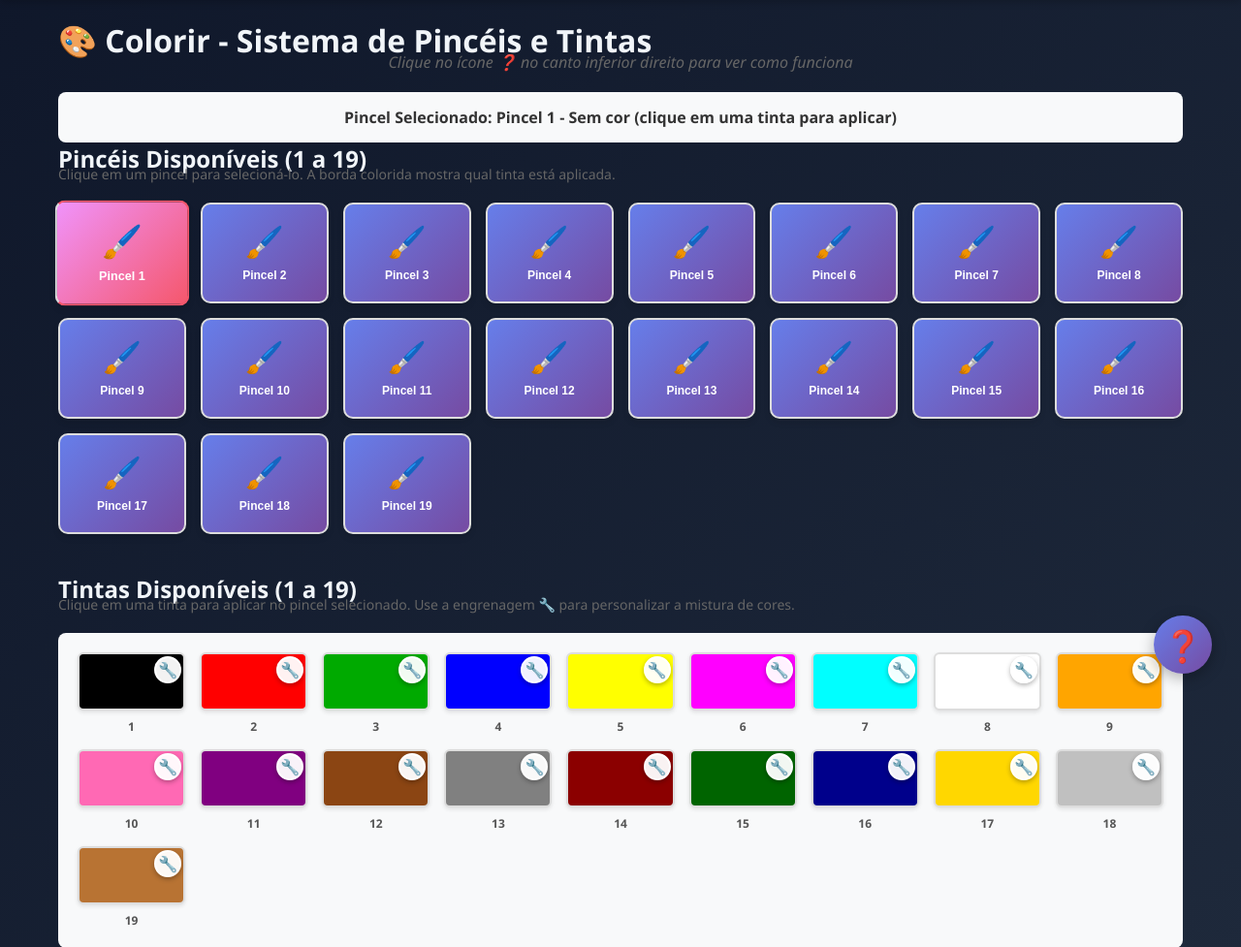
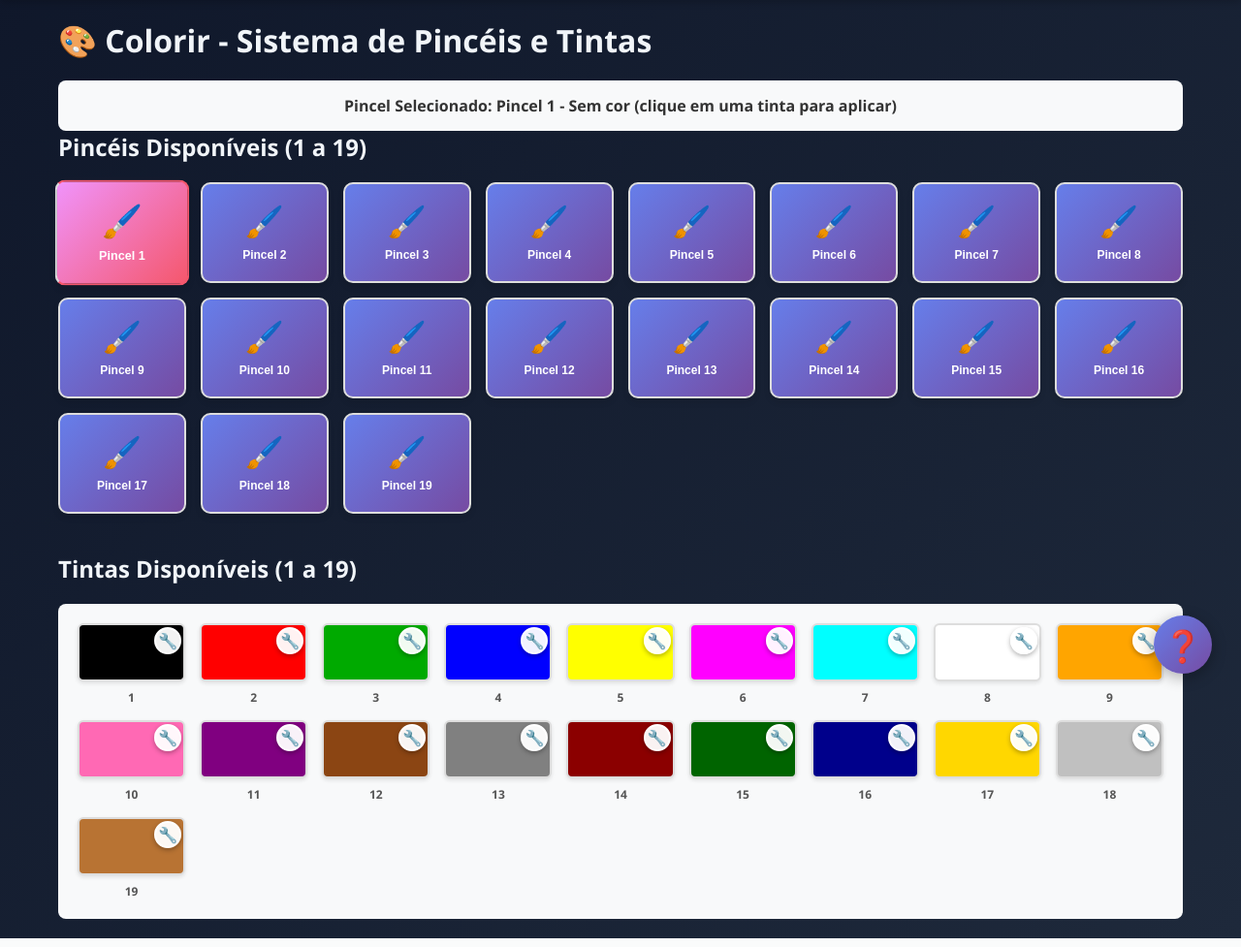
Before and after one commit to tonymichaelb/Chromasistem, a Flask app: page /colorir in a window 1280 px wide. Shown: the part 75-1052 px from the top of the page at 97% size. Run offline with Flask 3, Linux system fonts and the light colour scheme; the visitor is signed in with stand-in values (Sample User, id 1); data that the repository does not hold is empty; some libraries are stand-ins or nearby versions.

Commit message:
🧹 Remove textos explicativos redundantes - informações agora estão no ícone de ajuda

```diff
--- a/templates/colorir.html
+++ b/templates/colorir.html
@@ -510,25 +510,17 @@
 
     <div class="colorir-container">
         <h1>🎨 Colorir - Sistema de Pincéis e Tintas</h1>
-        <p style="text-align: center; color: #666; margin-top: -10px; margin-bottom: 20px;">
-            <em>Clique no ícone ❓ no canto inferior direito para ver como funciona</em>
-        </p>
 
         <div class="current-brush">
             Pincel Selecionado: <span id="currentBrush">Nenhum - Clique em um pincel para começar</span>
         </div>
 
         <h2>Pincéis Disponíveis (1 a 19)</h2>
-        <p style="color: #666; font-size: 14px; margin-top: -10px;">Clique em um pincel para selecioná-lo. A borda colorida mostra qual tinta está aplicada.</p>
         <div class="paintbrushes-grid" id="paintbrushesGrid"></div>
 
         <div class="status-message" id="statusMessage"></div>
 
         <h2 style="margin-top: 40px;">Tintas Disponíveis (1 a 19)</h2>
-        <p style="color: #666; font-size: 14px; margin-top: -10px;">
-            Clique em uma tinta para aplicar no pincel selecionado.
-            Use a engrenagem 🔧 para personalizar a mistura de cores.
-        </p>
         <div class="color-samples" id="colorSamples"></div>
 
     </div>
```
